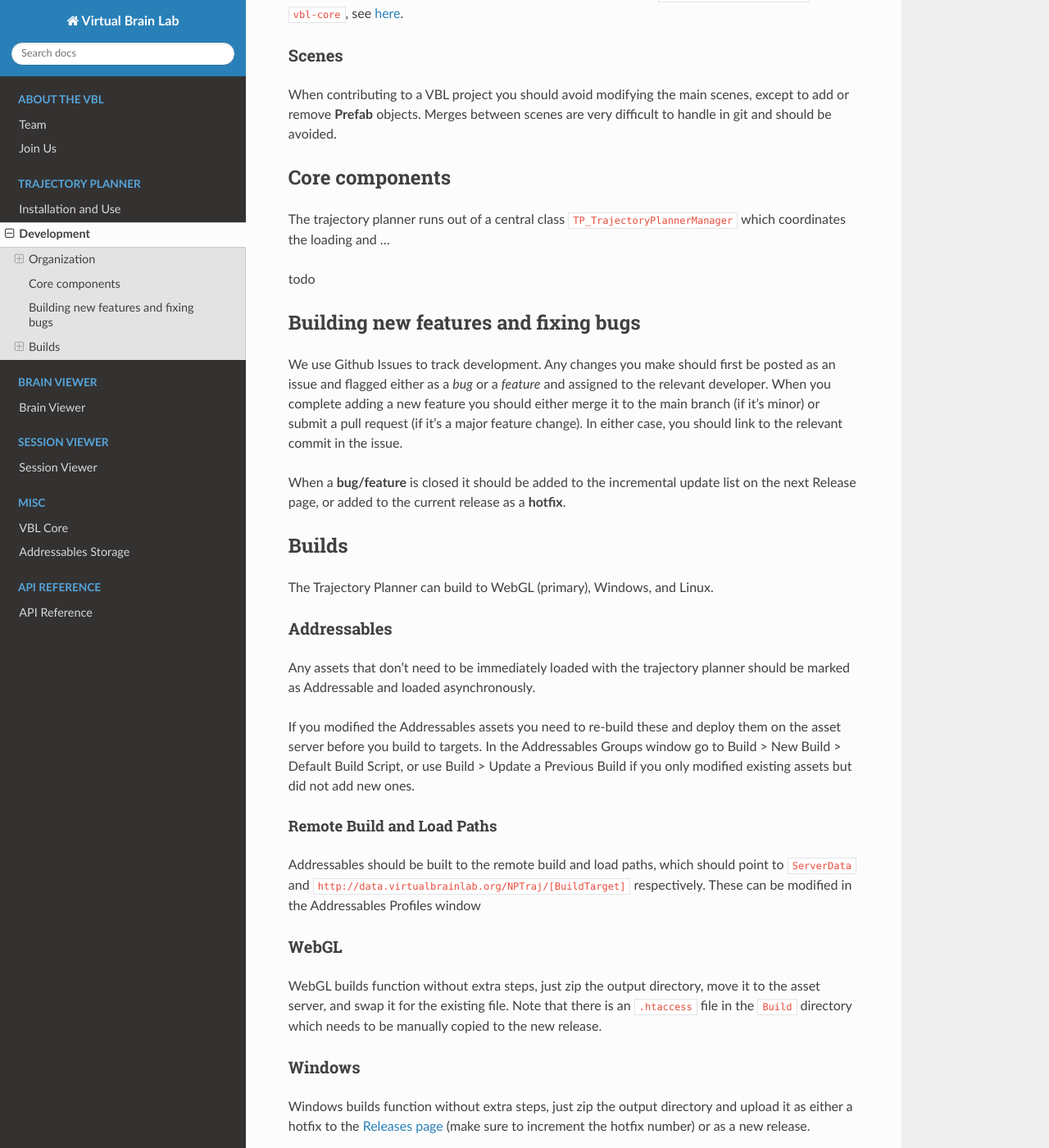
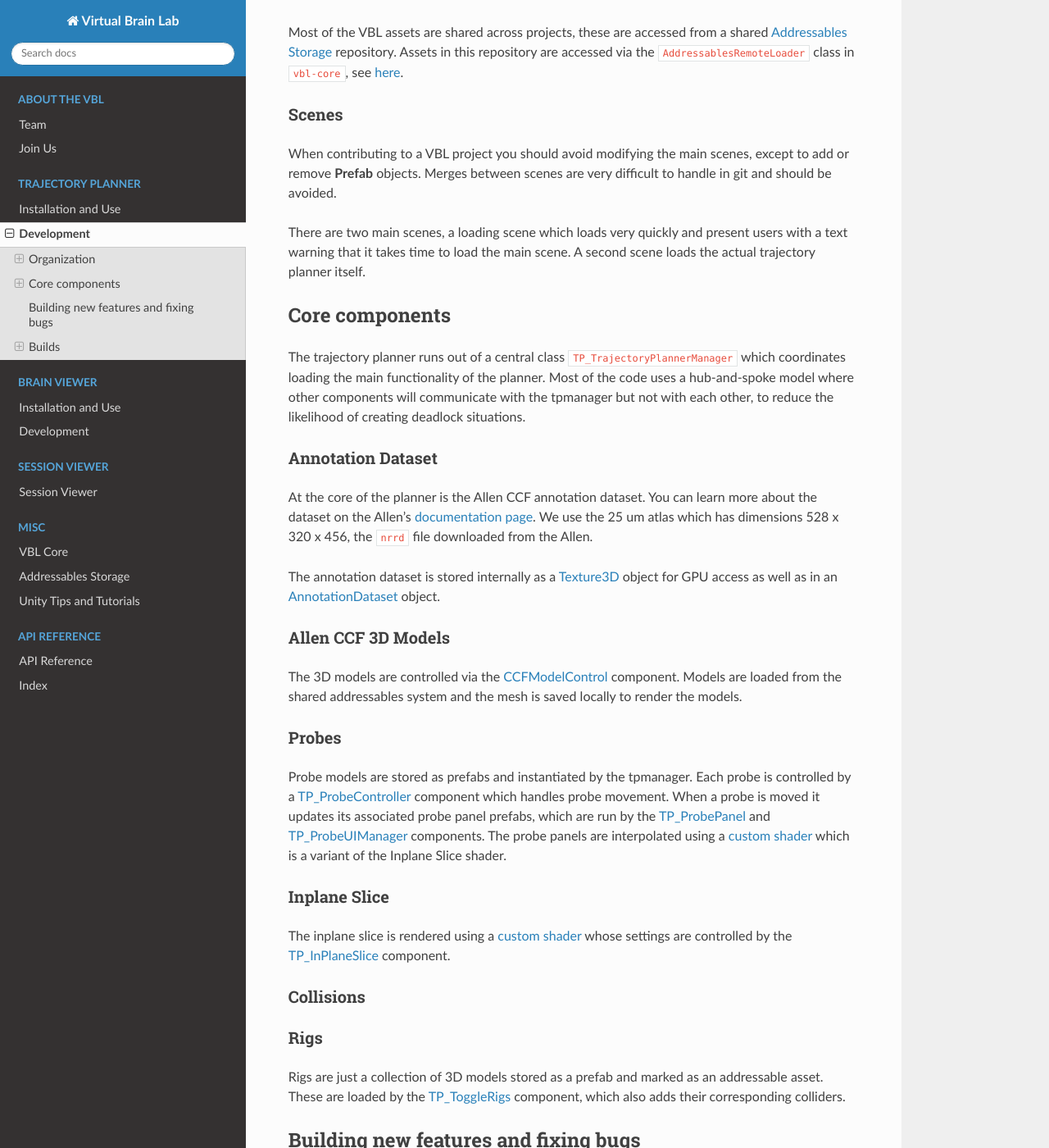
Before and after one commit to VirtualBrainLab/vbl-docs, a Sphinx documentation site: the page built from docs/source/02_traj_planner/02_tp_development.md, in a window 1280 px wide and 1400 px high, scrolled down 637 px. Shown: the whole window at 82% size. Built offline with Sphinx 7.4.7 and the Read the Docs theme 2.0.0, drawn with Linux system fonts in a browser that asks for light colours; some of the changed text lies outside the part shown.

Commit message:
Updating development pages and tutorial info

```diff
--- a/docs/source/02_traj_planner/02_tp_development.md
+++ b/docs/source/02_traj_planner/02_tp_development.md
@@ -1,4 +1,6 @@
 # Development
+
+The Trajectory Planner is under active development, there is no requirement to maintain backwards compatibility with version changes. We are aiming for a 1.0.0 release at the end of 2022.
 
 ## Organization
 
@@ -21,11 +23,35 @@
 
 When contributing to a VBL project you should avoid modifying the main scenes, except to add or remove **Prefab** objects. Merges between scenes are very difficult to handle in git and should be avoided.
 
+There are two main scenes, a loading scene which loads very quickly and present users with a text warning that it takes time to load the main scene. A second scene loads the actual trajectory planner itself.
+
 ## Core components
 
-The trajectory planner runs out of a central class `TP_TrajectoryPlannerManager` which coordinates the loading and ...
+The trajectory planner runs out of a central class `TP_TrajectoryPlannerManager` which coordinates loading the main functionality of the planner. Most of the code uses a hub-and-spoke model where other components will communicate with the tpmanager but not with each other, to reduce the likelihood of creating deadlock situations.
 
-todo
+### Annotation Dataset
+
+At the core of the planner is the Allen CCF annotation dataset. You can learn more about the dataset on the Allen's [documentation page](http://help.brain-map.org/display/mouseconnectivity/API#API-DownloadAtlas3-DReferenceModels=). We use the 25 um atlas which has dimensions 528 x 320 x 456, the `nrrd` file downloaded from the Allen.
+
+The annotation dataset is stored internally as a [Texture3D](https://docs.unity3d.com/ScriptReference/Texture3D.html) object for GPU access as well as in an [AnnotationDataset](https://github.com/dbirman/vbl-core/blob/main/Scripts/AllenCCF/AnnotationDataset.cs) object.
+
+### Allen CCF 3D Models
+
+The 3D models are controlled via the [CCFModelControl](https://github.com/dbirman/vbl-core/blob/main/Scripts/AllenCCF/CCFModelControl.cs) component. Models are loaded from the shared addressables system and the mesh is saved locally to render the models.
+
+### Probes
+
+Probe models are stored as prefabs and instantiated by the tpmanager. Each probe is controlled by a [TP_ProbeController](https://github.com/dbirman/NPTrajectoryPlanner/blob/main/Assets/Scripts/TP_ProbeController.cs) component which handles probe movement. When a probe is moved it updates its associated probe panel prefabs, which are run by the [TP_ProbePanel](https://github.com/dbirman/NPTrajectoryPlanner/blob/main/Assets/Scripts/TP_ProbePanel.cs) and [TP_ProbeUIManager](https://github.com/dbirman/NPTrajectoryPlanner/blob/main/Assets/Scripts/TP_ProbeUIManager.cs) components. The probe panels are interpolated using a [custom shader](https://github.com/dbirman/vbl-core/blob/main/Shaders/VolumeShaders/ProbePanelSliceShader.shadergraph) which is a variant of the Inplane Slice shader.
+
+### Inplane Slice
+
+The inplane slice is rendered using a [custom shader](https://github.com/dbirman/vbl-core/blob/main/Shaders/VolumeShaders/InPlaneSliceShader.shadergraph) whose settings are controlled by the [TP_InPlaneSlice](https://github.com/dbirman/NPTrajectoryPlanner/blob/main/Assets/Scripts/TP_InPlaneSlice.cs) component.
+
+### Collisions
+
+### Rigs
+
+Rigs are just a collection of 3D models stored as a prefab and marked as an addressable asset. These are loaded by the [TP_ToggleRigs](https://github.com/dbirman/NPTrajectoryPlanner/blob/main/Assets/Scripts/TP_ToggleRigs.cs) component, which also adds their corresponding colliders.
 
 ## Building new features and fixing bugs
 
```
Also changed, not shown: docs/source/01_about/joinus.md (+6 -4 lines), docs/source/03_brain_viewer/01_bv_intro.md (renamed from docs/source/03_brain_viewer/brain_viewer.md, +14 -44 lines), docs/source/03_brain_viewer/02_bv_development.md (added, +35 -0 lines), docs/source/05_misc/03_unity_tutorials.md (added, +47 -0 lines), docs/source/index.rst (+10 -2 lines), docs/source/01_about/team.md (line endings or trailing spaces), 1 other file.
